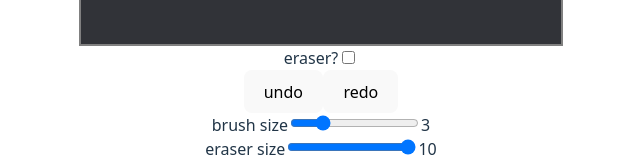
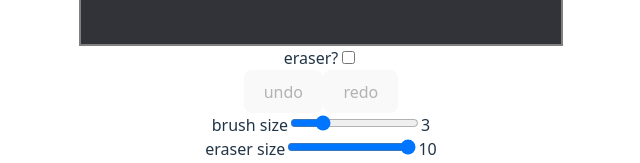
Before and after one commit to krispyre/dualpfp, a React (Vite) app: page / in a window 1280 px wide. Shown: the part 470-633 px from the top of the page, without its empty margins (319-959 px from the left). Built offline with nearby package versions, Linux system fonts and the light colour scheme.

Commit message:
disable undo redo when not available

```diff
--- a/src/App.tsx
+++ b/src/App.tsx
@@ -161,6 +161,8 @@ function App() {
         <CircleMask isEnabled={showCircleMask} length={LENGTH} />
       </section>
       <Toolbar
+        drawHistStep={state.stepCount}
+        maxDhStep={state.maxStepCount}
         isEraser={isEraser}
         brushSize={brushSize}
         eraserSize={eraserSize}
--- a/src/components/toolbar.tsx
+++ b/src/components/toolbar.tsx
@@ -1,6 +1,8 @@
 import { useState } from "react";
 
 type ToolbarProps = {
+  drawHistStep: number;
+  maxDhStep: number;
   isEraser: boolean;
   brushSize: number;
   eraserSize: number;
@@ -22,6 +24,8 @@ type ToolbarProps = {
 };
 
 const Toolbar = ({
+  drawHistStep,
+  maxDhStep,
   isEraser,
   brushSize,
   eraserSize,
@@ -84,7 +88,6 @@ const Toolbar = ({
   };
 
   return (
-    <>
     <section className="tools">
       <div>
         <label htmlFor="isEraser">eraser?</label>
@@ -97,10 +100,20 @@ const Toolbar = ({
         />
       </div>
       <div id="undoStack">
-          <button name="undo" id="undo" onClick={handleUndo}>
+        <button
+          name="undo"
+          id="undo"
+          onClick={handleUndo}
+          disabled={drawHistStep <= 0}
+        >
           undo
         </button>
-          <button name="redo" id="redo" onClick={handleRedo}>
+        <button
+          name="redo"
+          id="redo"
+          onClick={handleRedo}
+          disabled={drawHistStep >= maxDhStep}
+        >
           redo
         </button>
       </div>
@@ -193,7 +206,6 @@ const Toolbar = ({
         </button>
       </div>
     </section>
-    </>
   );
 };
 
```
Lines whose indentation alone changed are shown as unchanged.
